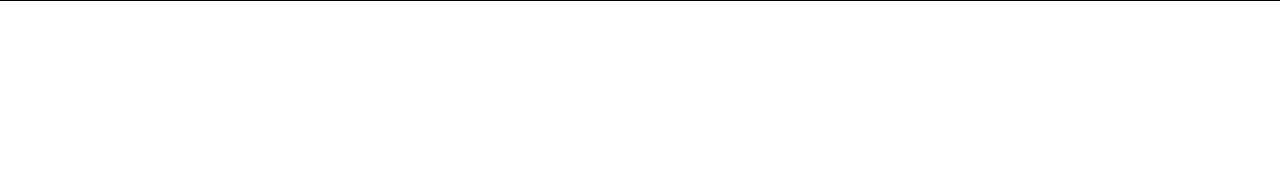
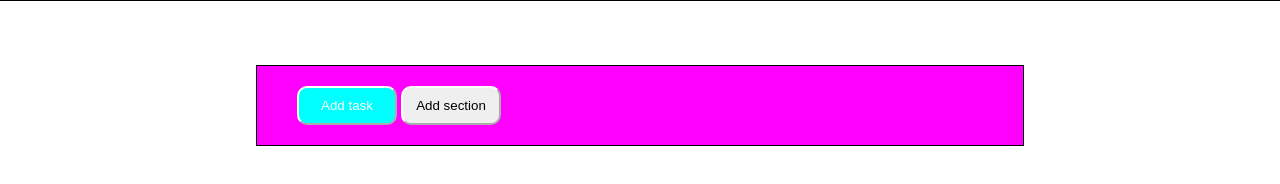
Before and after one commit to Al-Giovinetti/html-css-toboolist, a plain HTML site: page index.html in a window 1280 px wide. Shown: the part 80-264 px from the top of the page. Drawn offline with Linux system fonts and the light colour scheme.

Commit message:
section add

```diff
--- a/css/style.css
+++ b/css/style.css
@@ -14,3 +14,26 @@ h1{
 
 #logo{
     vertical-align: middle;}
+
+main{
+    background-color: red;
+    margin: 5% 20% 10%;}
+
+.box{
+    background-color:magenta;
+    border: 1px solid black;
+    padding-left: 40px;}
+
+.add{
+    padding: 20px 0px;}
+
+button{
+    width: 100px;
+    padding: 10px;
+    border-radius: 10px;
+    border-color: white;}
+
+.bg_blue{
+    background-color: aqua;
+    color:white;
+    }
--- a/index.html
+++ b/index.html
@@ -13,13 +13,17 @@
         <h1>Toboolist</h1>
     </header>
     <main>
-        <section>
+        <div class="box">
+            <section class="add" >
+                <button class="bg_blue">Add task</button>
+                <button class="size"> Add section</button>
 
 
-        </section>
-        <section>
+            </section>
+            <section>
 
-        </section>
+            </section>
+        </div>
     </main>
 </body>
 </html>
```
